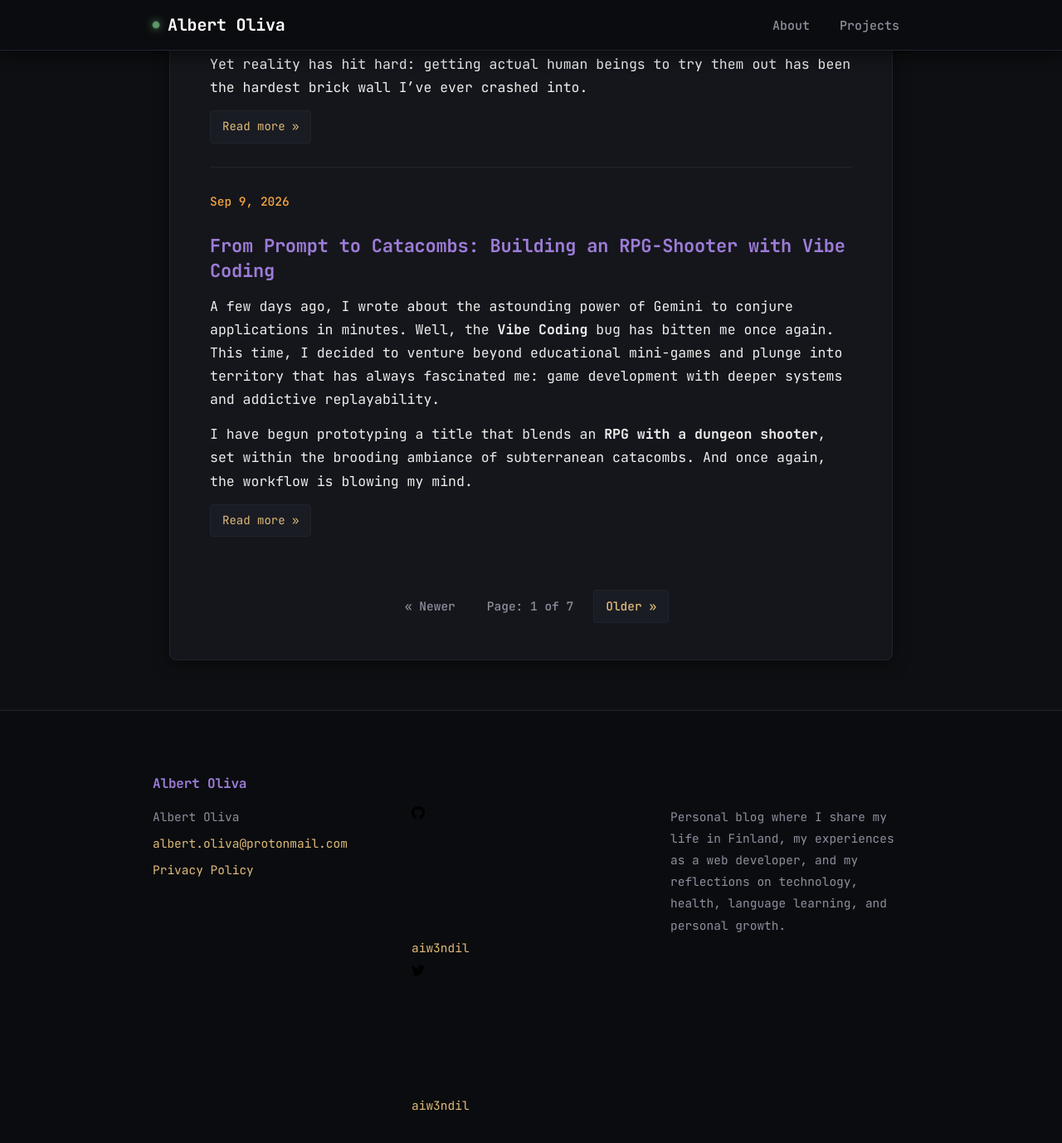
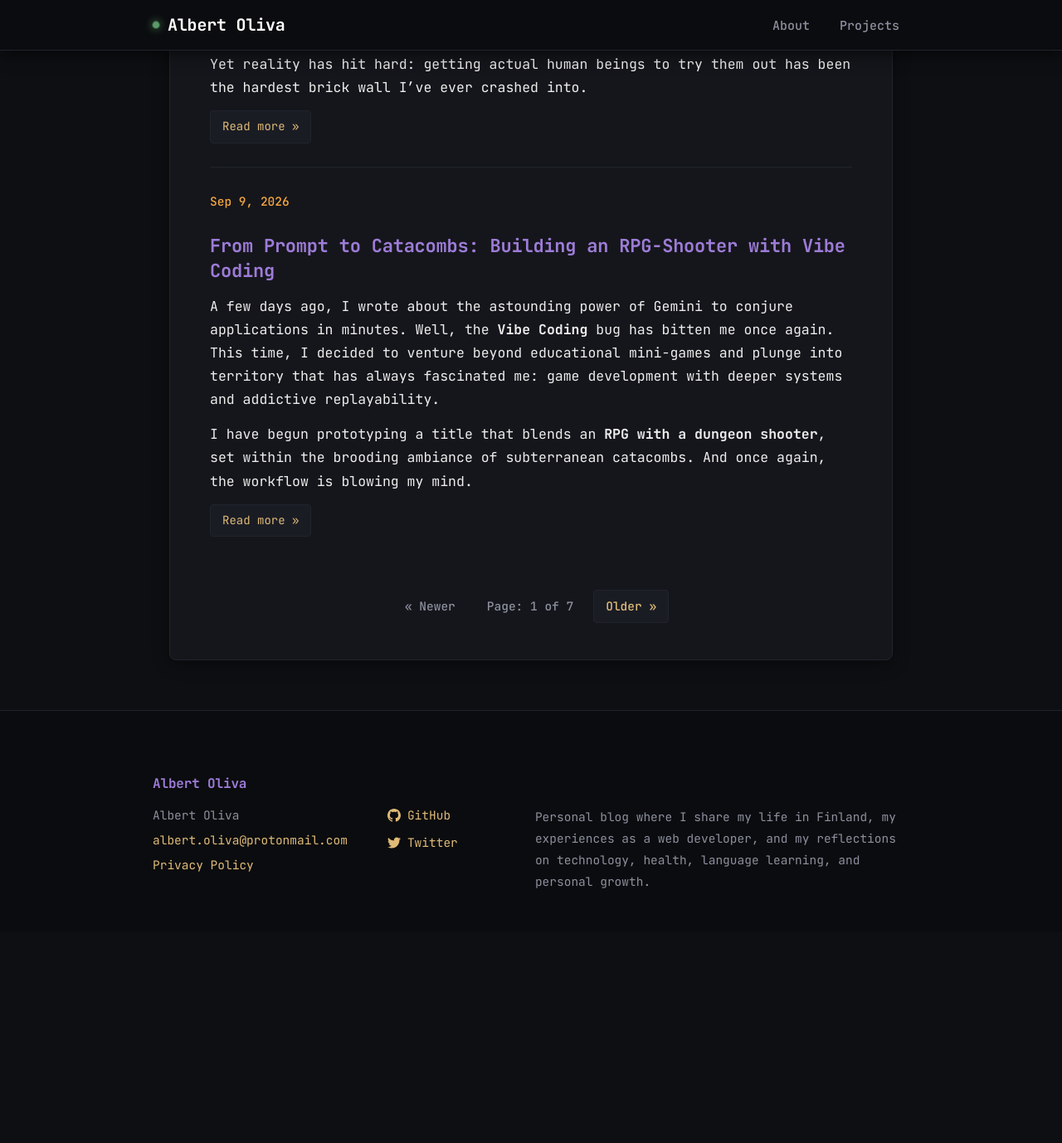
Before and after one commit to aiw3ndil/albertoliva, a Jekyll site: the page built from index.markdown, in a window 1280 px wide and 1400 px high, scrolled down 2340 px. Shown: the top 1378 px of the window at 83% size. Built offline with Jekyll 4.4.1, drawn with Linux system fonts in a browser that asks for light colours; the list of posts is cut into pages by our own code; after the commit the page ends 3464 px from its top, so only the background shows below that.

Commit message:
Fix footer layout: size social icons, tighten spacing, and display network names

```diff
--- a/_includes/head.html
+++ b/_includes/head.html
@@ -6,7 +6,7 @@
   <link rel="preconnect" href="https://fonts.googleapis.com">
   <link rel="preconnect" href="https://fonts.gstatic.com" crossorigin>
   <link href="https://fonts.googleapis.com/css2?family=JetBrains+Mono:ital,wght@0,300;0,400;0,500;0,600;0,700;0,800;1,400;1,600&family=Inter:wght@400;500;600;700&display=swap" rel="stylesheet">
-  <link rel="stylesheet" href="{{ "/assets/main.css" | relative_url }}?v={{ site.time | date: '%s' }}_v4">
+  <link rel="stylesheet" href="{{ "/assets/main.css" | relative_url }}?v={{ site.time | date: '%s' }}_v5">
   {%- feed_meta -%}
   {%- if site.google_analytics -%}
     {%- include google-analytics.html -%}
--- a/_includes/social.html
+++ b/_includes/social.html
@@ -1,14 +1,74 @@
 <ul class="social-media-list">
-  {%- if site.dribbble_username -%}<li><a href="https://dribbble.com/{{ site.dribbble_username| cgi_escape | escape }}"><svg class="svg-icon"><use xlink:href="{{ '/assets/minima-social-icons.svg#dribbble' | relative_url }}"></use></svg> <span class="username">{{ site.dribbble_username| escape }}</span></a></li>{%- endif -%}
-  {%- if site.facebook_username -%}<li><a href="https://www.facebook.com/{{ site.facebook_username| cgi_escape | escape }}"><svg class="svg-icon"><use xlink:href="{{ '/assets/minima-social-icons.svg#facebook' | relative_url }}"></use></svg> <span class="username">{{ site.facebook_username| escape }}</span></a></li>{%- endif -%}
-  {%- if site.flickr_username -%}<li><a href="https://www.flickr.com/photos/{{ site.flickr_username| cgi_escape | escape }}"><svg class="svg-icon"><use xlink:href="{{ '/assets/minima-social-icons.svg#flickr' | relative_url }}"></use></svg> <span class="username">{{ site.flickr_username| escape }}</span></a></li>{%- endif -%}
-  {%- if site.github_username -%}<li><a href="https://github.com/{{ site.github_username| cgi_escape | escape }}"><svg class="svg-icon"><use xlink:href="{{ '/assets/minima-social-icons.svg#github' | relative_url }}"></use></svg> <span class="username">{{ site.github_username| escape }}</span></a></li>{%- endif -%}
-  {%- if site.instagram_username -%}<li><a href="https://instagram.com/{{ site.instagram_username| cgi_escape | escape }}"><svg class="svg-icon"><use xlink:href="{{ '/assets/minima-social-icons.svg#instagram' | relative_url }}"></use></svg> <span class="username">{{ site.instagram_username| escape }}</span></a></li>{%- endif -%}
-  {%- if site.linkedin_username -%}<li><a href="https://www.linkedin.com/in/{{ site.linkedin_username| cgi_escape | escape }}"><svg class="svg-icon"><use xlink:href="{{ '/assets/minima-social-icons.svg#linkedin' | relative_url }}"></use></svg> <span class="username">{{ site.linkedin_username| escape }}</span></a></li>{%- endif -%}
-  {%- if site.pinterest_username -%}<li><a href="https://www.pinterest.com/{{ site.pinterest_username| cgi_escape | escape }}"><svg class="svg-icon"><use xlink:href="{{ '/assets/minima-social-icons.svg#pinterest' | relative_url }}"></use></svg> <span class="username">{{ site.pinterest_username| escape }}</span></a></li>{%- endif -%}
-  {%- for mst in site.mastodon -%}{%- if mst.username and mst.instance -%}<li><a href="https://{{ mst.instance| cgi_escape | escape}}/@{{mst.username}}"><svg class="svg-icon"><use xlink:href="{{ '/assets/minima-social-icons.svg#mastodon' | relative_url }}"></use></svg> <span class="username">{{ mst.username|escape }}</span></a></li>{%- endif -%}{%- endfor -%}
-  {%- if site.twitter_username -%}<li><a href="https://www.twitter.com/{{ site.twitter_username| cgi_escape | escape }}"><svg class="svg-icon"><use xlink:href="{{ '/assets/minima-social-icons.svg#twitter' | relative_url }}"></use></svg> <span class="username">{{ site.twitter_username| escape }}</span></a></li>{%- endif -%}
-  {%- if site.youtube_username -%}<li><a href="https://youtube.com/{{ site.youtube_username| cgi_escape | escape }}"><svg class="svg-icon"><use xlink:href="{{ '/assets/minima-social-icons.svg#youtube' | relative_url }}"></use></svg> <span class="username">{{ site.youtube_username| escape }}</span></a></li>{%- endif -%}
-  {%- if site.googleplus_username -%}<li><a href="https://plus.google.com/{{ site.googleplus_username| escape }}"><svg class="svg-icon"><use xlink:href="{{ '/assets/minima-social-icons.svg#googleplus' | relative_url }}"></use></svg> <span class="username">{{ site.googleplus_username| escape }}</span></a></li>{%- endif -%}
-  {%- if site.rss -%}<li><a href="{{ 'feed.xml' | relative_url }}"><svg class="svg-icon"><use xlink:href="{{ '/assets/minima-social-icons.svg#rss' | relative_url }}"></use></svg> <span>{{ site.rss | escape }}</span></a></li>{%- endif -%}
+  {%- if site.github_username -%}
+  <li>
+    <a href="https://github.com/{{ site.github_username | cgi_escape | escape }}" target="_blank" rel="noopener noreferrer">
+      <svg class="svg-icon"><use xlink:href="{{ '/assets/minima-social-icons.svg#github' | relative_url }}"></use></svg>
+      <span class="username">GitHub</span>
+    </a>
+  </li>
+  {%- endif -%}
+  {%- if site.twitter_username -%}
+  <li>
+    <a href="https://www.twitter.com/{{ site.twitter_username | cgi_escape | escape }}" target="_blank" rel="noopener noreferrer">
+      <svg class="svg-icon"><use xlink:href="{{ '/assets/minima-social-icons.svg#twitter' | relative_url }}"></use></svg>
+      <span class="username">Twitter</span>
+    </a>
+  </li>
+  {%- endif -%}
+  {%- if site.dribbble_username -%}
+  <li>
+    <a href="https://dribbble.com/{{ site.dribbble_username | cgi_escape | escape }}" target="_blank" rel="noopener noreferrer">
+      <svg class="svg-icon"><use xlink:href="{{ '/assets/minima-social-icons.svg#dribbble' | relative_url }}"></use></svg>
+      <span class="username">Dribbble</span>
+    </a>
+  </li>
+  {%- endif -%}
+  {%- if site.facebook_username -%}
+  <li>
+    <a href="https://www.facebook.com/{{ site.facebook_username | cgi_escape | escape }}" target="_blank" rel="noopener noreferrer">
+      <svg class="svg-icon"><use xlink:href="{{ '/assets/minima-social-icons.svg#facebook' | relative_url }}"></use></svg>
+      <span class="username">Facebook</span>
+    </a>
+  </li>
+  {%- endif -%}
+  {%- if site.flickr_username -%}
+  <li>
+    <a href="https://www.flickr.com/photos/{{ site.flickr_username | cgi_escape | escape }}" target="_blank" rel="noopener noreferrer">
+      <svg class="svg-icon"><use xlink:href="{{ '/assets/minima-social-icons.svg#flickr' | relative_url }}"></use></svg>
+      <span class="username">Flickr</span>
+    </a>
+  </li>
+  {%- endif -%}
+  {%- if site.instagram_username -%}
+  <li>
+    <a href="https://instagram.com/{{ site.instagram_username | cgi_escape | escape }}" target="_blank" rel="noopener noreferrer">
+      <svg class="svg-icon"><use xlink:href="{{ '/assets/minima-social-icons.svg#instagram' | relative_url }}"></use></svg>
+      <span class="username">Instagram</span>
+    </a>
+  </li>
+  {%- endif -%}
+  {%- if site.linkedin_username -%}
+  <li>
+    <a href="https://www.linkedin.com/in/{{ site.linkedin_username | cgi_escape | escape }}" target="_blank" rel="noopener noreferrer">
+      <svg class="svg-icon"><use xlink:href="{{ '/assets/minima-social-icons.svg#linkedin' | relative_url }}"></use></svg>
+      <span class="username">LinkedIn</span>
+    </a>
+  </li>
+  {%- endif -%}
+  {%- if site.youtube_username -%}
+  <li>
+    <a href="https://youtube.com/{{ site.youtube_username | cgi_escape | escape }}" target="_blank" rel="noopener noreferrer">
+      <svg class="svg-icon"><use xlink:href="{{ '/assets/minima-social-icons.svg#youtube' | relative_url }}"></use></svg>
+      <span class="username">YouTube</span>
+    </a>
+  </li>
+  {%- endif -%}
+  {%- if site.rss -%}
+  <li>
+    <a href="{{ 'feed.xml' | relative_url }}">
+      <svg class="svg-icon"><use xlink:href="{{ '/assets/minima-social-icons.svg#rss' | relative_url }}"></use></svg>
+      <span>RSS</span>
+    </a>
+  </li>
+  {%- endif -%}
 </ul>
--- a/assets/main.scss
+++ b/assets/main.scss
@@ -550,26 +550,75 @@ h1, h2, h3, h4, h5, h6 {
 
 .footer-col-wrapper {
   display: flex;
-  justify-content: space-between;
+  justify-content: flex-start;
   flex-wrap: wrap;
-  gap: 24px;
+  gap: 48px;
 
   @media screen and (max-width: 768px) {
     flex-direction: column;
+    gap: 24px;
   }
 }
 
 .footer-col {
-  flex: 1;
-  min-width: 200px;
+  &.footer-col-1 {
+    flex: 0 0 auto;
+    min-width: 180px;
+  }
+
+  &.footer-col-2 {
+    flex: 0 0 auto;
+    min-width: 130px;
+  }
+
+  &.footer-col-3 {
+    flex: 1 1 280px;
+    max-width: 440px;
+  }
 }
 
 .contact-list, .social-media-list {
   list-style: none;
+  margin: 0;
+  padding: 0;
 
   li {
-    margin-bottom: 6px;
+    margin-bottom: 8px;
+    line-height: 1.5;
+
+    &:last-child {
+      margin-bottom: 0;
+    }
+
+    a {
+      display: inline-flex;
+      align-items: center;
+      gap: 8px;
+      color: var(--accent-gold);
+      text-decoration: none;
+
+      &:hover {
+        color: var(--accent-purple);
+        text-decoration: underline;
+
+        .svg-icon {
+          fill: var(--accent-purple);
+        }
+      }
+    }
   }
+}
+
+.svg-icon {
+  width: 16px;
+  height: 16px;
+  min-width: 16px;
+  min-height: 16px;
+  display: inline-block;
+  fill: var(--accent-gold);
+  vertical-align: middle;
+  flex-shrink: 0;
+  transition: fill 0.15s ease;
 }
 
 /* Banner de Cookies */
```
